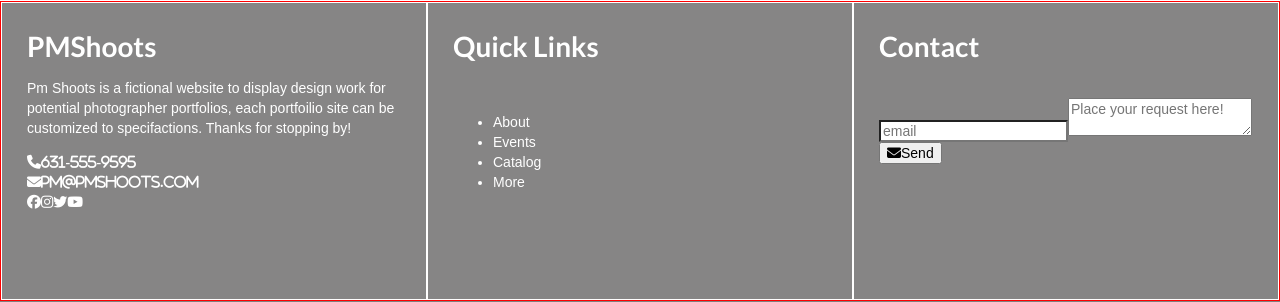
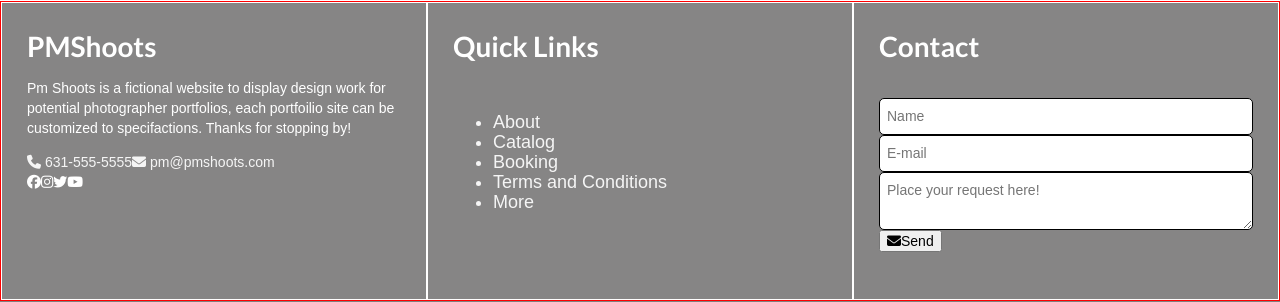
Before and after one commit to saintpab1o/photographer-portfolio, a React (Create React App) app in the folder frontend/: page / in a window 1280 px wide. Shown: the part 533-835 px from the top of the page. Built offline with nearby package versions, Linux system fonts and the light colour scheme; no server answers.

Commit message:
Updated Contact

```diff
--- a/frontend/src/components/Contact.js
+++ b/frontend/src/components/Contact.js
@@ -17,9 +17,8 @@ class Contact extends React.Component{
                   customized to specifactions. Thanks for stopping by!
                 </p>
                 <div className="contact">
-                    <i class="fas fa-phone">631-555-9595</i>
-                    <br></br>
-                   <i class="fas fa-envelope">pm@pmshoots.com</i>
+                    <a href="#"><i class="fas fa-phone"></i> 631-555-5555</a>
+                    <a href="#"><i class="fas fa-envelope"></i> pm@pmshoots.com</a>
                     </div>
 
                   <div className="socials">
@@ -43,11 +42,11 @@ class Contact extends React.Component{
                   <h1>Quick Links</h1>
                   <br></br>
                   <ul>
-                    <li>About</li>
-                    <li>Events</li>
-                    <li>Catalog</li>
-                    <li>More</li>
-
+                      <a href="#"><li>About</li></a>
+                      <a href="#"><li>Catalog</li></a>
+                      <a href="#"><li>Booking</li></a>
+                      <a href="#"><li>Terms and Conditions</li></a>
+                      <a href="#"><li>More</li></a>
                   </ul>
               </div>
 
@@ -55,8 +54,9 @@ class Contact extends React.Component{
                   <h1>Contact</h1>
                   <br></br>
                   <form action="index.html" method="post">
-                      <input className="text-input contact-input"type="email" name="email" placeholder="email"></input>
-                    <textarea name="message"  className="text-inputer contact-input" placeholder="Place your request here!"></textarea>
+                      <input className="text-input contact-input"type="email" name="name" placeholder="Name"></input>
+                      <input className="text-input contact-input"type="email" name="email" placeholder="E-mail"></input>
+                    <textarea name="message"  className="text-input contact-input" placeholder="Place your request here!"></textarea>
                     <button type="submit" class="btn btn-big">
                         <i class="fas fa-envelope"></i>
                         Send
--- a/frontend/src/css/Contact.css
+++ b/frontend/src/css/Contact.css
@@ -38,6 +38,23 @@ html , body{
     width: 100%;
 }
 
-#footer-links{
-    color:white;
+#footer-links a{
+    color: whitesmoke;
+
+   font-size: 18px;
 }
+.contact a{
+    color: whitesmoke;
+
+}
+
+.text-input{
+    padding: .5rem ;
+    display: block;
+    width: 100%;
+    border-radius: 5px;
+    color: black;
+    line-height: 1.5rem;
+    outline: none;
+    border: 1px solid black;
+}
```
